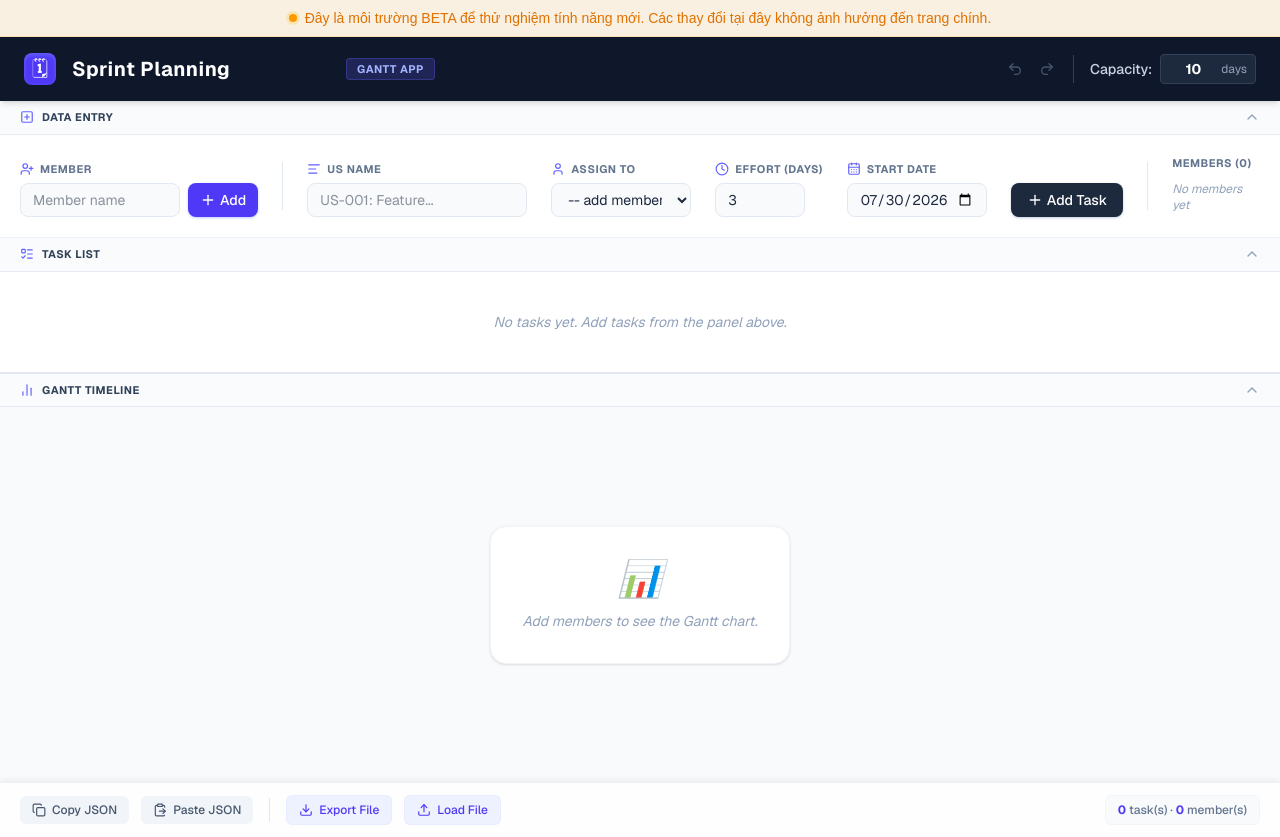
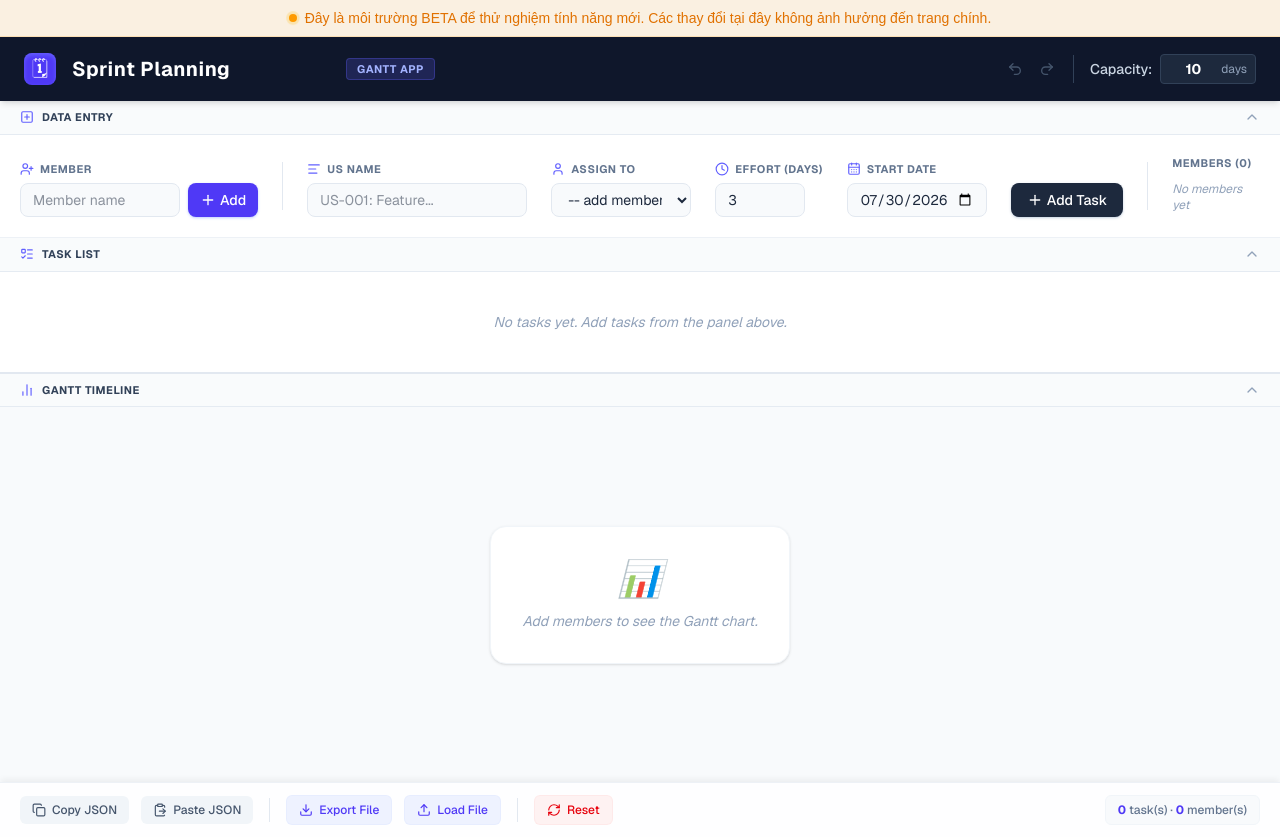
Before and after one commit to giabao98/TaskPlanning, a Next.js app: page /en/beta in a window 1280 px wide. Built offline with nearby package versions, Linux system fonts and the light colour scheme.

Commit message:
feat(beta): add reset data button

```diff
--- a/src/components/SprintPlannerBeta/FooterBar.tsx
+++ b/src/components/SprintPlannerBeta/FooterBar.tsx
@@ -1,7 +1,7 @@
 "use client";
 
 import { useRef } from "react";
-import { Copy, ClipboardPaste, Download, Upload } from "lucide-react";
+import { Copy, ClipboardPaste, Download, Upload, RefreshCw } from "lucide-react";
 import { type State } from "@/types";
 import { fmtDate } from "@/utils/dateUtils";
 
@@ -12,6 +12,18 @@ interface FooterBarProps {
 
 export default function FooterBar({ state, onLoadState }: FooterBarProps) {
   const fileInputRef = useRef<HTMLInputElement>(null);
+
+  const handleReset = () => {
+    if (confirm("Are you sure you want to reset all data? This cannot be undone.")) {
+      onLoadState({
+        members: [],
+        tasks: [],
+        _nextId: 1,
+        sprintCapacity: 10,
+        sessionName: "Sprint Planning",
+      });
+    }
+  };
 
   const exportJSON = () => {
     const json = JSON.stringify(state, null, 2);
@@ -115,6 +127,14 @@ export default function FooterBar({ state, onLoadState }: FooterBarProps) {
           ref={fileInputRef}
           onChange={loadFile}
         />
+        <div className="w-px h-6 bg-slate-200 mx-0.5 sm:mx-1 self-center hidden sm:block"></div>
+        <button
+          onClick={handleReset}
+          className="flex items-center gap-1.5 text-xs font-medium text-red-600 bg-red-50 hover:bg-red-100 hover:text-red-700 py-1.5 px-2.5 sm:px-3 rounded-md transition-colors border border-red-100/50"
+          title="Reset Data"
+        >
+          <RefreshCw size={14} /> <span className="hidden sm:inline">Reset</span>
+        </button>
       </div>
 
       <div className="text-xs font-medium text-slate-500 bg-slate-50 px-3 py-1.5 rounded-md border border-slate-100 w-full sm:w-auto text-center">
```
